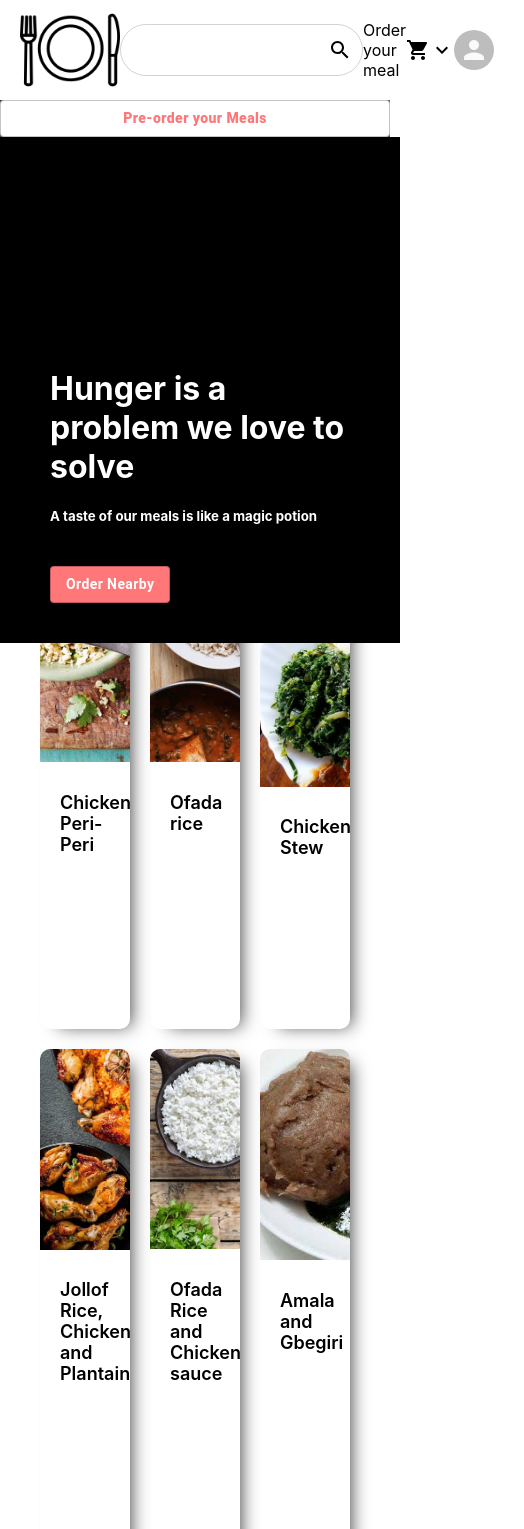
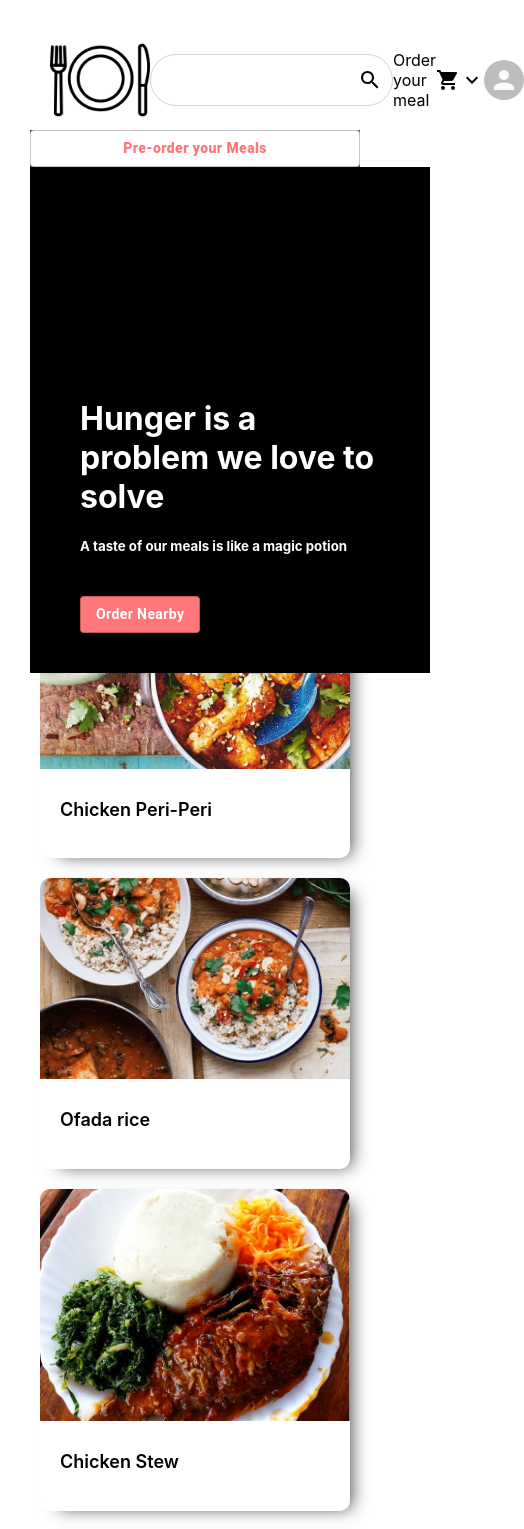
Before and after one commit to williampepple1/Food-Shop, a React (Create React App) app: page / in a window 390 px wide. Shown: the top 1529 px of the page, 524 px wide, since content can reach past the window. Built offline with nearby package versions, Linux system fonts and the light colour scheme.

Commit message:
Update Home.css

```diff
--- a/src/Home.css
+++ b/src/Home.css
@@ -2,9 +2,26 @@
     display: grid;
     grid-template-columns: auto auto auto;
     padding: 30px;
-    height: 120vh;
+
 }
 
- .images1, .images{
-    height: 80vh;
+
+ .images1{
+    height: 75vh;
 }
+
+@media (max-width: 600px) {
+    .home_section {
+        display: flex;
+        flex-direction: column;
+        justify-content: space-between;
+        padding: 0;
+    }
+
+    .home{
+        display: flex;
+        flex-direction: column;
+        padding: 30px;
+    }
+
+}
```
